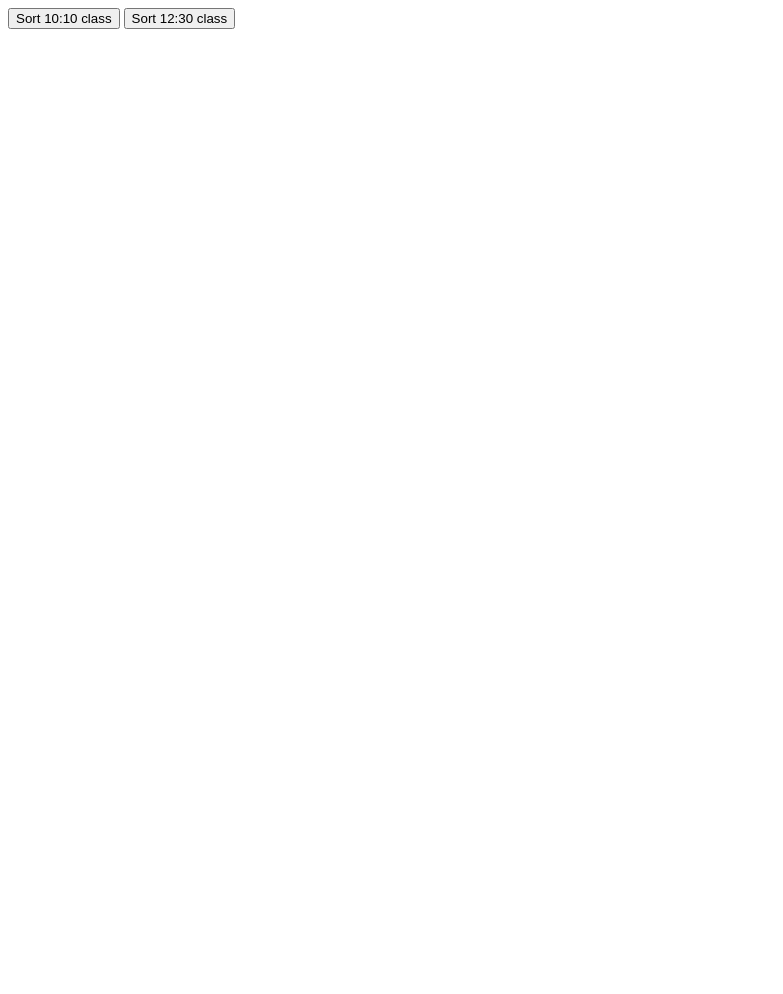
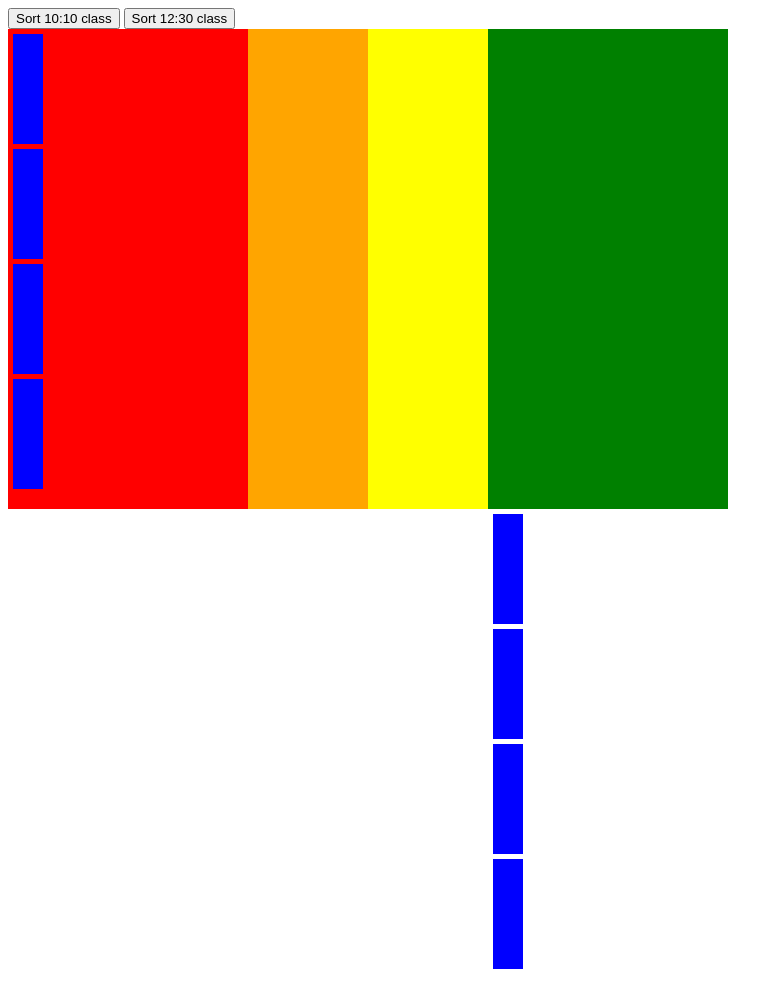
Before and after one commit to Charles6/randomSeat, a plain HTML site: page index.html in a window 1280 px wide. Shown: the whole page, without its empty margins (0-783 px from the left). Before the commit the page ends 800 px from the top, so only its background shows below. Drawn offline with Linux system fonts and the light colour scheme.

Commit message:
tried to add GUI
Divs don’t quite work yet.

```diff
--- a/css/style.css
+++ b/css/style.css
@@ -0,0 +1,45 @@
+#left{
+	background-color: red;
+	float: left;
+	width: 240px;
+	height: 480px;
+}
+
+#leftSeats{
+	float: left;
+	width: 200px;
+	height: 480px;
+}
+#topLeft{
+	background-color: orange;
+	float: left;
+	width: 120px;
+	height: 480px;
+}
+#topRight{
+	background-color: yellow;
+	float: left;
+	width: 120px;
+	height: 480px;
+}
+#right{
+	background-color: green;
+	float: left;
+	width: 240px;
+	height: 480px;
+}
+
+#leftTables{
+}
+
+.wing{
+	width: 40px;
+	height: 480px;
+}
+
+.wingTable{
+	width: 30px;
+	height: 110px;
+	margin: 5px;
+	background-color: blue;
+}
--- a/index.html
+++ b/index.html
@@ -9,6 +9,62 @@
 <button onclick="Ten()">Sort 10:10 class</button>
 <button onclick="Twelve()">Sort 12:30 class</button>
 <div id="list"></div>
+
+<!-- <div id="room">
+ -->	<div id="left">
+		<div id="leftSeats">
+			<div id="16" class="seat"></div>
+			<div id="17" class="seat"></div>
+			<div id="18" class="seat"></div>
+			<div id="19" class="seat"></div>
+			<div id="20" class="seat"></div>
+			<div id="21" class="seat"></div>
+			<div id="22" class="seat"></div>
+			<div id="23" class="seat"></div>
+			<div id="24" class="seat"></div>
+			<div id="25" class="seat"></div>
+			<div id="26" class="seat"></div>
+			<div id="27" class="seat"></div>
+			<div id="28" class="seat"></div>
+			<div id="29" class="seat"></div>
+			<div id="30" class="seat"></div>
+		</div>
+		<div id="leftTables" class="wing">
+			<div class="wingTable"></div>
+			<div class="wingTable"></div>
+			<div class="wingTable"></div>
+			<div class="wingTable"></div>
+		</div>
+	</div>
+	<div id="topLeft"></div>
+	<div id="topRight"></div>
+	<div id="right">
+		<div id="rightTables" class="wing"></div>
+		<div id="rightSeats">
+			<div id="15" class="seat"></div>
+			<div id="14" class="seat"></div>
+			<div id="13" class="seat"></div>
+			<div id="12" class="seat"></div>
+			<div id="11" class="seat"></div>
+			<div id="10" class="seat"></div>
+			<div id="9" class="seat"></div>
+			<div id="8" class="seat"></div>
+			<div id="7" class="seat"></div>
+			<div id="6" class="seat"></div>
+			<div id="5" class="seat"></div>
+			<div id="4" class="seat"></div>
+			<div id="3" class="seat"></div>
+			<div id="2" class="seat"></div>
+			<div id="1" class="seat"></div>
+		</div>
+		<div id="rightTables" class="wing">
+			<div class="wingTable"></div>
+			<div class="wingTable"></div>
+			<div class="wingTable"></div>
+			<div class="wingTable"></div>
+		</div>
+	</div>
+</div>
 <script type="text/javascript" src="js/index.js"></script>
 </body>
 </html>
```
